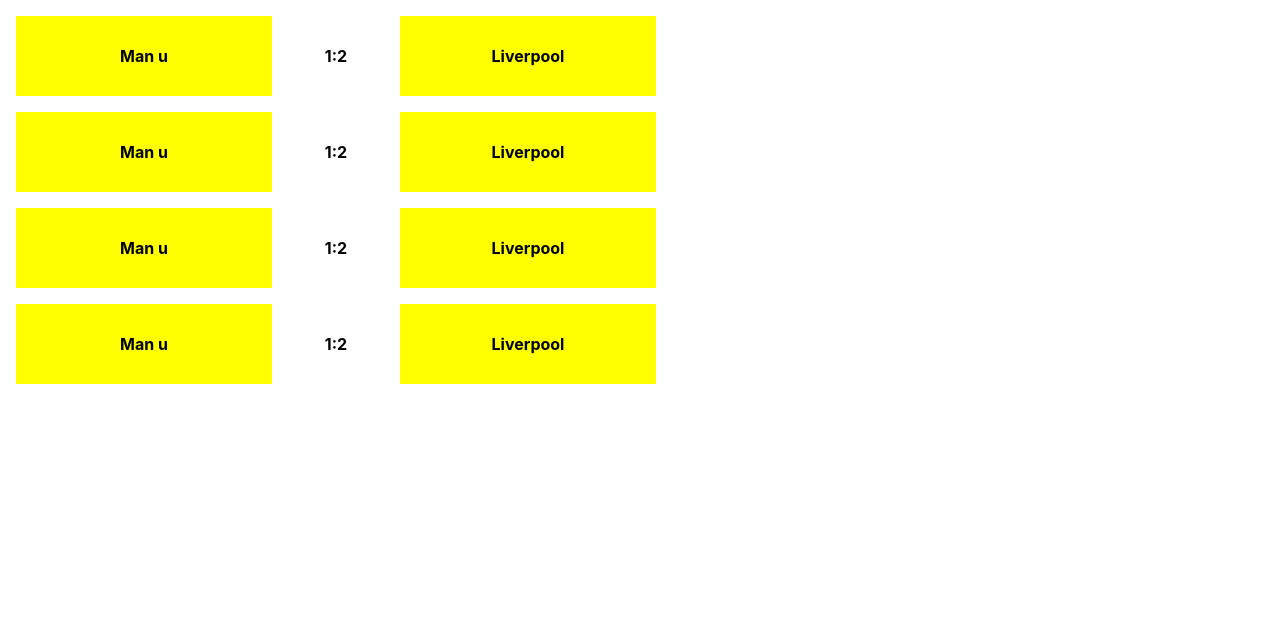
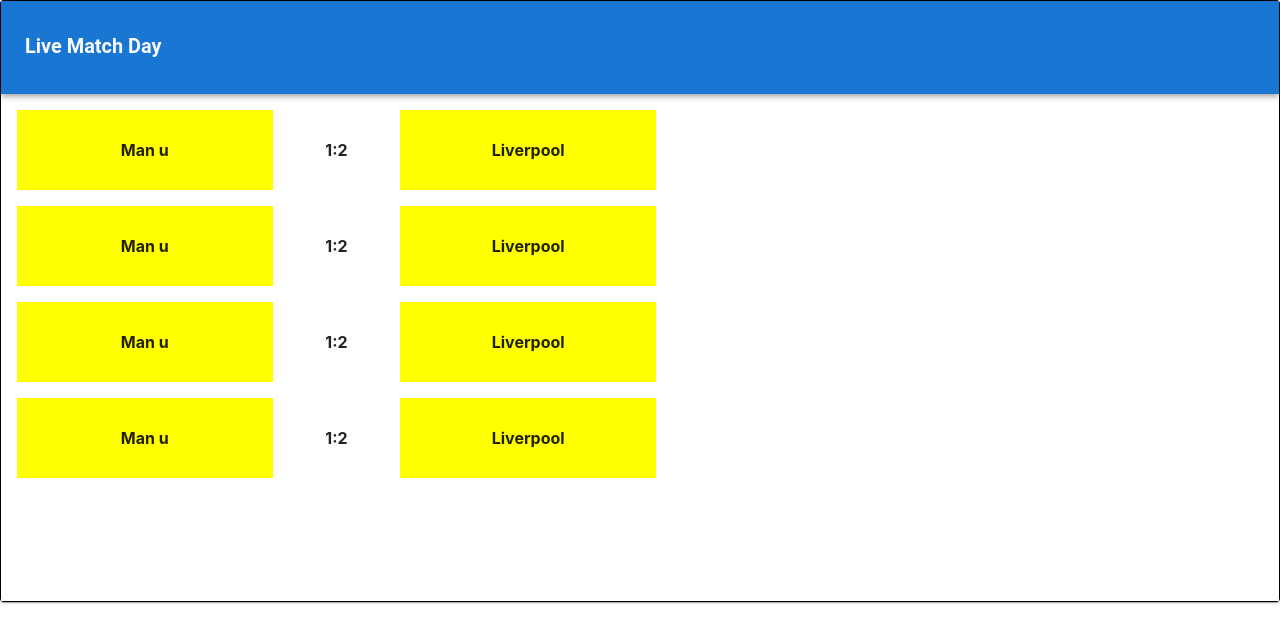
Before and after one commit to marville001/livescore, a React (Create React App) app in the folder ui/: page / in a window 1280 px wide. Shown: the top 642 px of the page. Built offline with nearby package versions, Linux system fonts and the light colour scheme.

Commit message:
create navbar

```diff
--- a/ui/package.json
+++ b/ui/package.json
@@ -3,6 +3,12 @@
   "version": "0.1.0",
   "private": true,
   "dependencies": {
+    "@emotion/react": "^11.5.0",
+    "@emotion/styled": "^11.3.0",
+    "@material-ui/core": "^4.12.3",
+    "@material-ui/icons": "^4.11.2",
+    "@mui/material": "^5.0.6",
+    "@mui/styles": "^5.0.2",
     "@testing-library/jest-dom": "^5.11.4",
     "@testing-library/react": "^11.1.0",
     "@testing-library/user-event": "^12.1.10",
--- a/ui/src/App.js
+++ b/ui/src/App.js
@@ -1,15 +1,24 @@
 import React from "react";
 import "./App.css";
 import LiveMatch from "./components/LiveMatch";
+import NavBar from "./components/NavBar";
+import { Card } from '@mui/material';
+import Box from '@mui/material/Box';
 
 function App() {
   return (
+    <Card>
+      <Box border={1} borderColor="black" height={600} >
         <div>
+          <NavBar />
           <LiveMatch />
           <LiveMatch />
           <LiveMatch />
           <LiveMatch />
         </div>
+      </Box>
+    </Card>
+
   );
 }
 
--- /dev/null
+++ b/ui/src/components/NavBar.jsx
@@ -0,0 +1,33 @@
+import React from "react";
+
+import { AppBar, Typography, Toolbar, Button } from "@mui/material";
+import { makeStyles } from "@mui/styles";
+
+const useStyles = makeStyles({
+  root: {
+    flexGrow: 1,
+  },
+  linkStyle: {
+    color: "#fafafa",
+    textDecoration: "none",
+  },
+});
+
+const NavBar = () => {
+  const classes = useStyles();;
+  return (
+    <>
+      <AppBar className="header" position="static" color={"primary"}>
+        <Toolbar>
+          <Typography variant="h5" className={classes.root} display="flex">
+            <h5 className={classes.linkStyle} to="/">
+              Live Match Day
+            </h5>
+          </Typography>
+        </Toolbar>
+      </AppBar>
+    </>
+  );
+};
+
+export default NavBar;
```
Also changed, not shown: 2 other files (tests, documents, lock files or other folders). Lines whose indentation alone changed are shown as unchanged.
